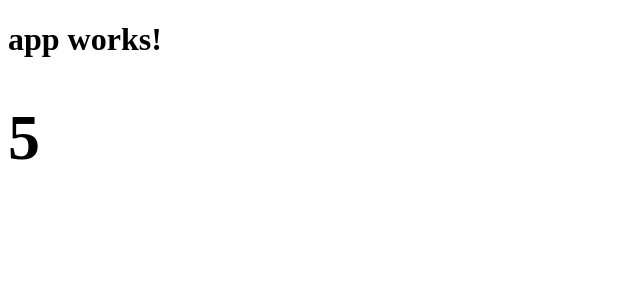
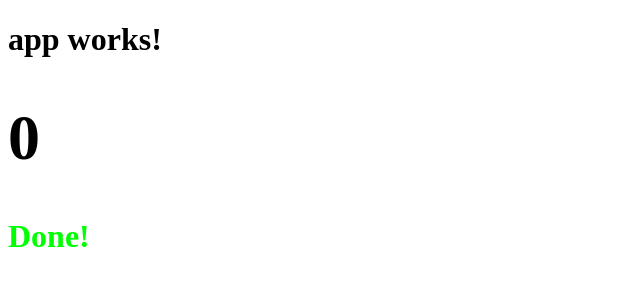
Before and after one commit to boogermanus/Tickers, an Angular app: page / in a window 1280 px wide. Shown: the top 300 px of the page, without its empty margins (0-640 px from the left). Built offline with nearby package versions, Linux system fonts and the light colour scheme.

Commit message:
Count Up/Down

```diff
--- a/src/app/app.component.html
+++ b/src/app/app.component.html
@@ -1,4 +1,4 @@
 <h1>
   {{title}}
-  <app-ticker></app-ticker>
+  <app-ticker mode="D" from="3"></app-ticker>
 </h1>
--- a/src/app/ticker/ticker.component.css
+++ b/src/app/ticker/ticker.component.css
@@ -0,0 +1,3 @@
+p {
+    color: #00FF00
+}
--- a/src/app/ticker/ticker.component.html
+++ b/src/app/ticker/ticker.component.html
@@ -1,3 +1,4 @@
 <div>
   <h1>{{ticks}}</h1>
+  <p  *ngIf="(done)">Done!</p>
 </div>
--- a/src/app/ticker/ticker.component.ts
+++ b/src/app/ticker/ticker.component.ts
@@ -1,4 +1,4 @@
-import { Component, OnInit, OnDestroy } from '@angular/core';
+import { Component, OnInit, OnDestroy, Input, EventEmitter } from '@angular/core';
 import {Subscription} from 'rxjs';
 import { Observable } from 'rxjs/Rx';
 
@@ -8,18 +8,40 @@ import { Observable } from 'rxjs/Rx';
   styleUrls: ['./ticker.component.css']
 })
 export class TickerComponent implements OnInit, OnDestroy {
-
+  @Input() mode: string;
+  @Input() from: number;
+  emitter: EventEmitter<boolean>;
   constructor() { }
   ticks:number = 0;
   timerSubscription: Subscription;
+  done:boolean = false;
 
   ngOnInit() {
+
+    if(this.mode == "D") {
+      this.ticks = this.from;
+    }
     let timer = Observable.timer(2000,1000);
-    this.timerSubscription = timer.subscribe(t => this.ticks = t)
+    this.timerSubscription = timer.subscribe((t) => {
+      this.updateTicks(t);
+    })
   }
 
   ngOnDestroy() {
     this.timerSubscription.unsubscribe();
   }
 
+  updateTicks(pNumber:number) {
+    if(this.mode == "U") {
+      this.ticks = pNumber
+    }
+    else {
+      this.ticks--;
+      if(this.ticks == 0) {
+        this.timerSubscription.unsubscribe();
+        this.done = true;
+      }
+    }
+  }
+
 }
```
